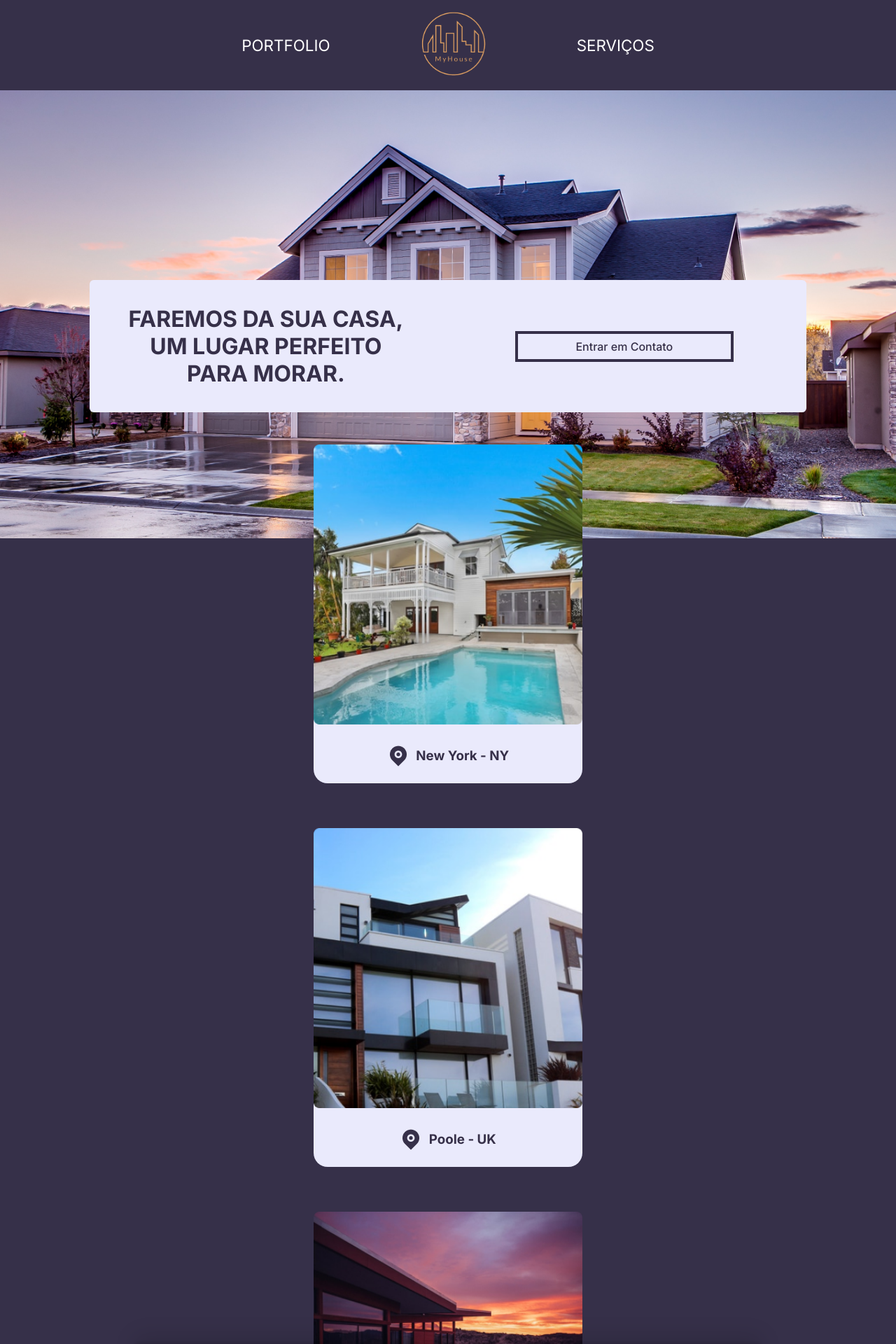
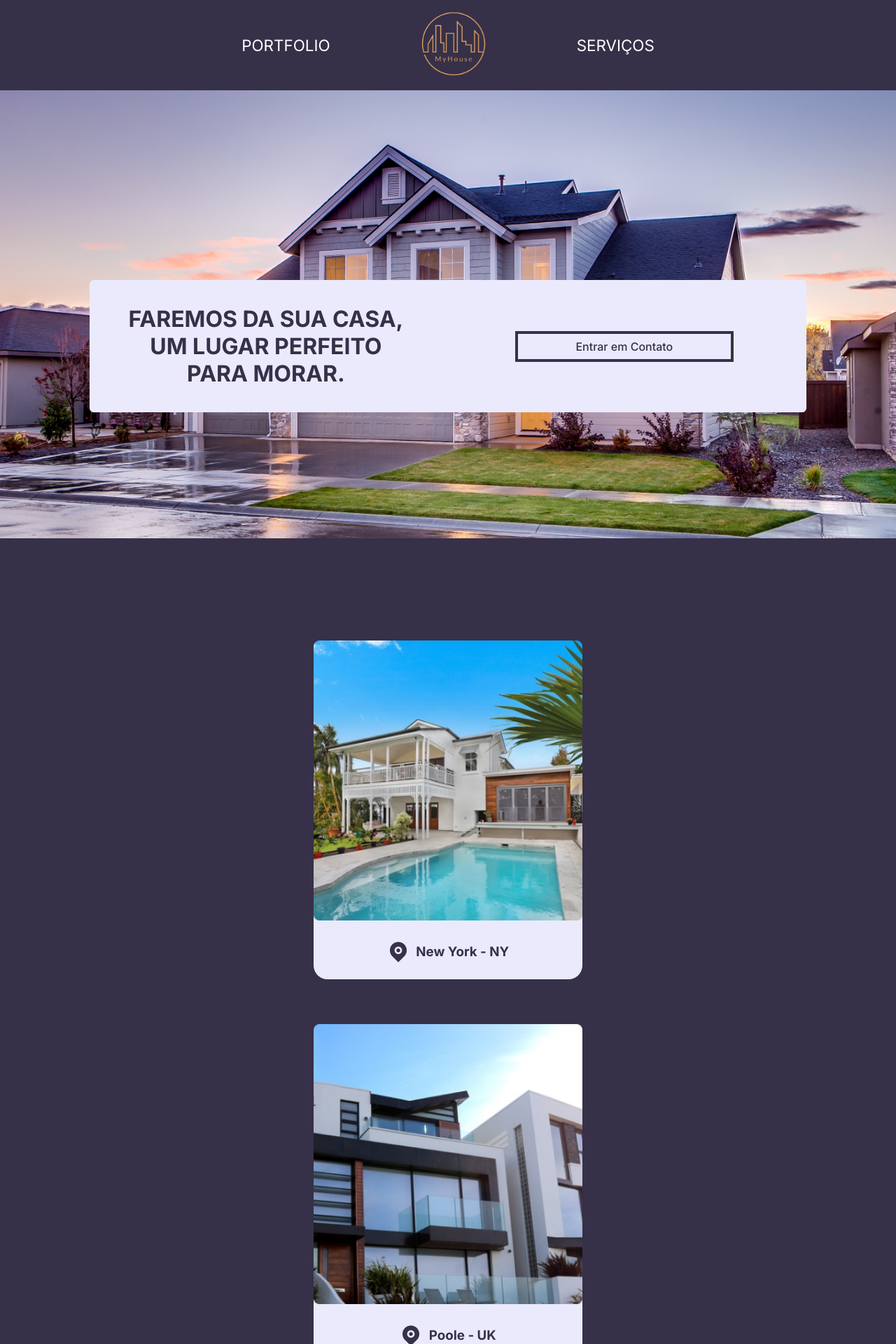
Before and after one commit to Theus03/myhouse, a Next.js app: page / in a window 1280 px wide. Shown: the top 1920 px of the page at 70% size. Built offline with nearby package versions, Linux system fonts and the light colour scheme.

Commit message:
Retirando estilização antiga

```diff
--- a/src/styles/globals.css
+++ b/src/styles/globals.css
@@ -361,19 +361,6 @@ footer > span {
     }
 }
 
-@media (max-height: 900px) {
-    .container-portfolio {
-        height: 160vh !important;
-    }
-    .box-services {
-        top: 240% !important;
-    }
-
-    footer {
-        top: 330% !important;
-    }
-}
-
 @media (max-width: 1920px) {
     .container-img > img {
         width: 24rem;
```
